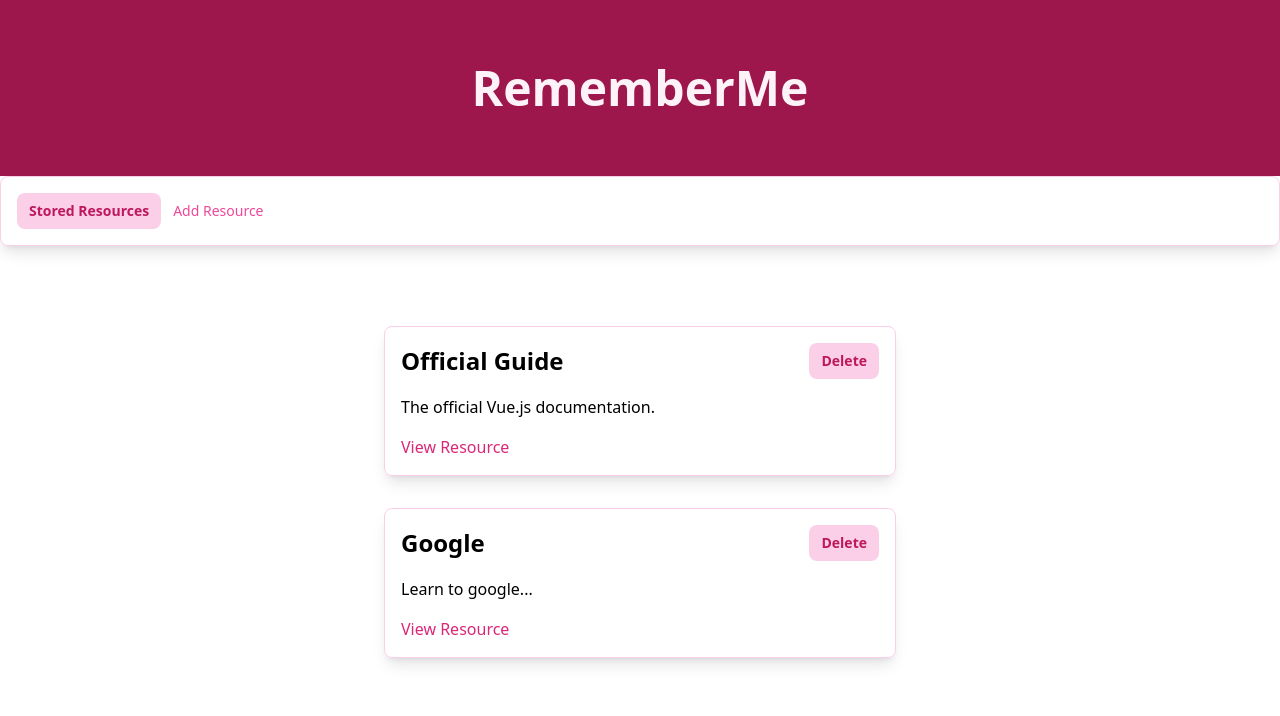
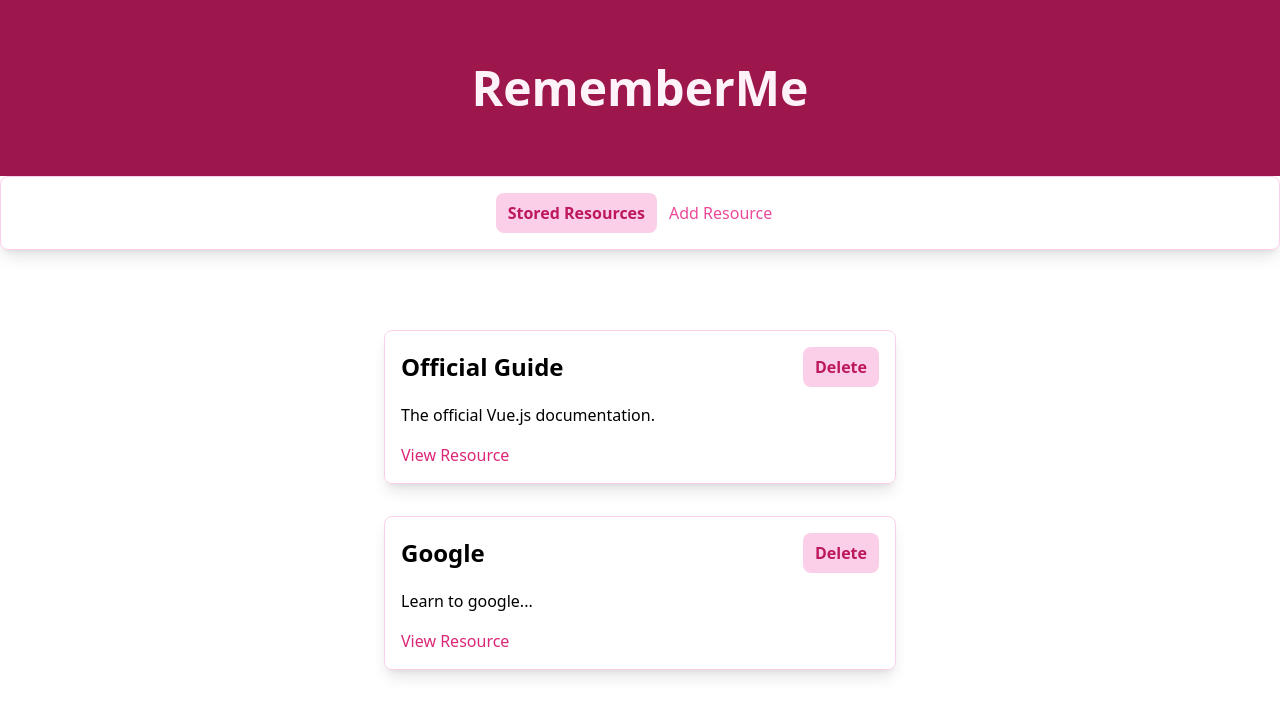
Before and after one commit to helloreniki/learning-resources, a Vue app: page / in a window 1280 px wide. Shown: the top 716 px of the page. Built offline with nearby package versions, Linux system fonts and the light colour scheme.

Commit message:
clean up

```diff
--- a/src/components/LearningResources/AddResource.vue
+++ b/src/components/LearningResources/AddResource.vue
@@ -20,35 +20,9 @@
     </div>
 </template>
 
-<!-- <script setup>
-import { inject, ref } from 'vue';
-import BaseButton from '../UI/BaseButton.vue';
-
-const addResource = inject('addResource'); // now we can call in in submitData
-
-const titleInput = ref('') ; // html element with value prop
-const descInput = ref('');
-const linkInput = ref('');
-
-
-
-function submitData(){
-    const enteredTitle = titleInput.value.value ; // html element with value prop
-    const enteredDescription = descInput.value.value;
-    const enteredUrl = linkInput.value.value;
-
-    // console.log(titleInput)
-    // console.log(enteredTitle);
-    addResource('manula', 'fesdd', 'https://google.com');
-    // addResource(enteredTitle, enteredDescription, enteredUrl);
-}
-
-</script> -->
-
 <script setup>
 import { inject, ref } from 'vue';
 
-const addResource = inject('addResource'); // now we can call in in submitData
 const emit = defineEmits(['added'])
 
 let titleInput = ref('');
@@ -64,8 +38,6 @@ function submitData() {
     // console.log(titleInput);
     emit('added', titleInput, descInput, linkInput)
 
-    // addResource(titleInput, descInput, linkInput);
-    // emit('resource')
 }
 
 </script>
--- a/src/components/LearningResources/TheResources.vue
+++ b/src/components/LearningResources/TheResources.vue
@@ -1,7 +1,7 @@
 <template>
    <!-- {{currentTab}}
    {{ storedResButtonMode }} -->
-   <BaseCard>
+   <BaseCard class="text-center">
         <BaseButton :mode="storedResButtonMode" @click="setCurrentTab('StoredResources')">Stored Resources</BaseButton>
         <BaseButton :mode="addResButtonMode" @click="setCurrentTab('AddResource')">Add Resource</BaseButton>
     </BaseCard>
@@ -57,10 +57,11 @@ function setCurrentTab(tab){
     currentTab.value = tab;
 }
 
+// runs when child component AddResource emits event 'added' with props
 const addResource = function (title, description, url) {
-    console.log('addResource func')
-    console.log(title)
-    console.log(url)
+    // console.log('addResource func')
+    // console.log(title)
+    // console.log(url)
     const newResource = ref({
         id: new Date().toISOString(),
         title: title,
@@ -69,14 +70,12 @@ const addResource = function (title, description, url) {
     });
     storedResources.value.unshift(newResource.value);
     currentTab.value = 'StoredResources';
-    console.log(storedResources)
+    // console.log(storedResources)
 }
 
 // no need to pass to component, just accept it in component (available to all child components)
-// provide(storedResources, 'resources');
 provide('resources', storedResources);
-provide('currentTab', currentTab);
-provide('addResource', addResource); // point at method, dont execute it with () addResource()
+
 
 </script>
 
--- a/src/components/UI/BaseButton.vue
+++ b/src/components/UI/BaseButton.vue
@@ -1,7 +1,7 @@
 <template>
     <button
         :type="type"
-        class="text-sm rounded-lg px-3 py-2"
+        class="rounded-lg px-3 py-2"
         :class="{
             'bg-gray-200 hover:bg-gray-300 border border-gray-300': mode === 'normal',
             'text-pink-500 hover:text-pink-600': mode === 'flat',
```
